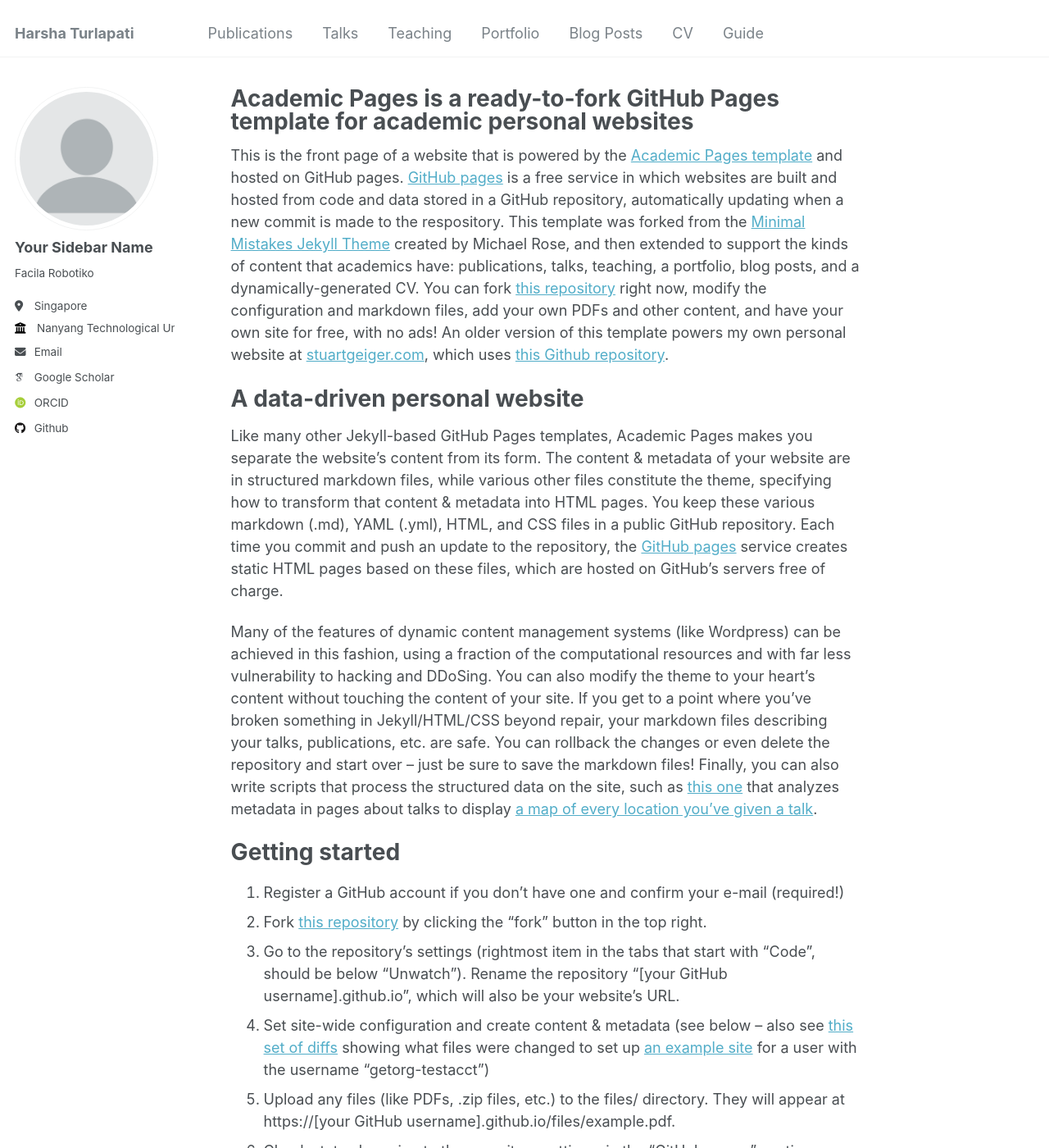
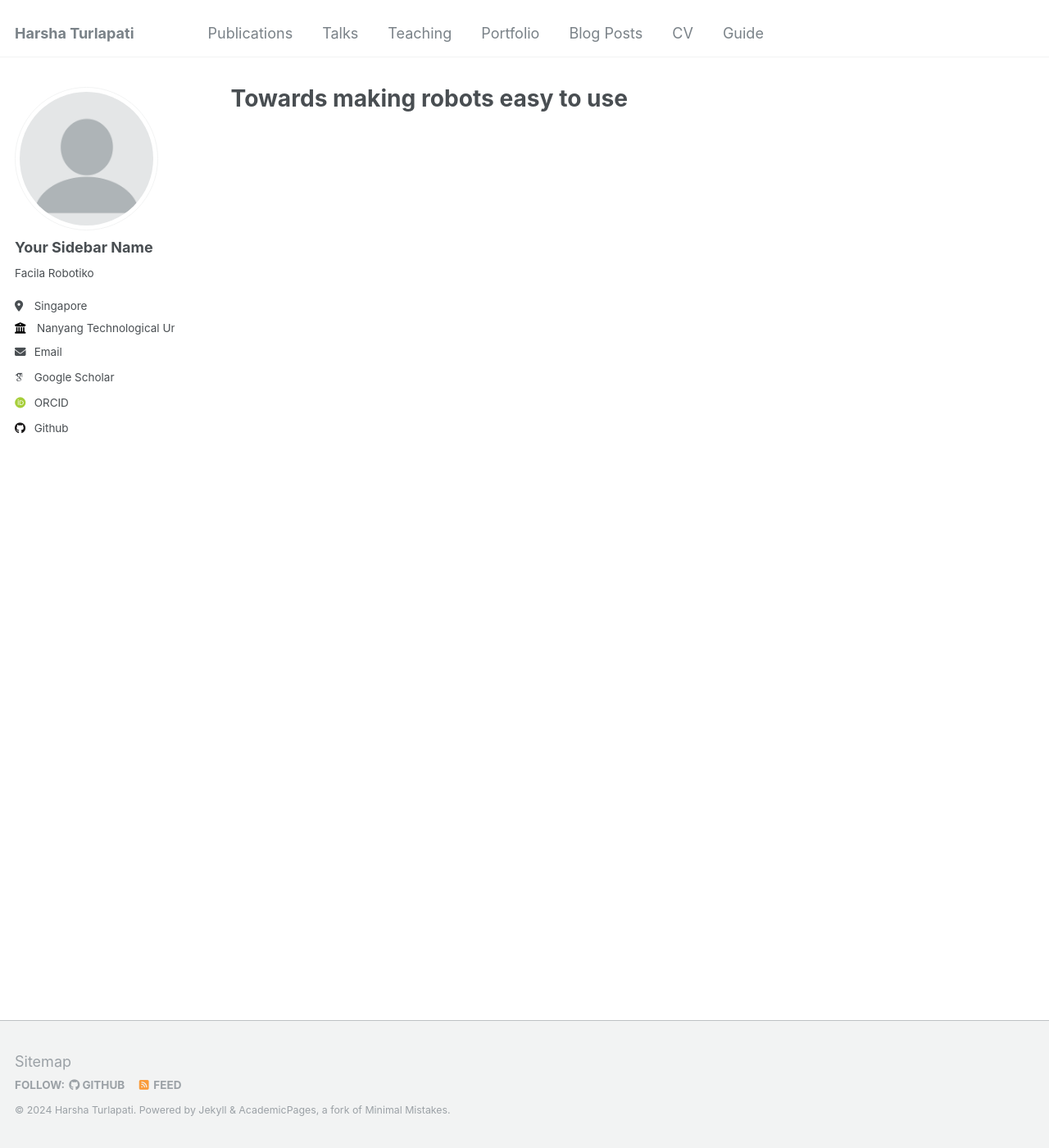
Before and after one commit to harshaturlapati/harshaturlapati.github.io, a Jekyll site: the page built from _pages/about.md, in a window 1280 px wide and 1400 px high. Shown: the whole window at 82% size. Built offline with Jekyll 4.4.1, drawn with Linux system fonts in a browser that asks for light colours; some web fonts are replaced; some of the changed text lies outside the part shown.

Commit message:
Update about.md

```diff
--- a/_pages/about.md
+++ b/_pages/about.md
@@ -1,12 +1,13 @@
 ---
 permalink: /
-title: "Academic Pages is a ready-to-fork GitHub Pages template for academic personal websites"
+title: "Towards making robots easy to use"
 author_profile: true
 redirect_from:
   - /about/
   - /about.html
 ---
 
+<!---
 This is the front page of a website that is powered by the [Academic Pages template](https://github.com/academicpages/academicpages.github.io) and hosted on GitHub pages. [GitHub pages](https://pages.github.com) is a free service in which websites are built and hosted from code and data stored in a GitHub repository, automatically updating when a new commit is made to the respository. This template was forked from the [Minimal Mistakes Jekyll Theme](https://mmistakes.github.io/minimal-mistakes/) created by Michael Rose, and then extended to support the kinds of content that academics have: publications, talks, teaching, a portfolio, blog posts, and a dynamically-generated CV. You can fork [this repository](https://github.com/academicpages/academicpages.github.io) right now, modify the configuration and markdown files, add your own PDFs and other content, and have your own site for free, with no ads! An older version of this template powers my own personal website at [stuartgeiger.com](http://stuartgeiger.com), which uses [this Github repository](https://github.com/staeiou/staeiou.github.io).
 
 A data-driven personal website
@@ -47,3 +48,4 @@ Example: editing a markdown file for a talk
 For more info
 ------
 More info about configuring Academic Pages can be found in [the guide](https://academicpages.github.io/markdown/). The [guides for the Minimal Mistakes theme](https://mmistakes.github.io/minimal-mistakes/docs/configuration/) (which this theme was forked from) might also be helpful.
+-->
```
